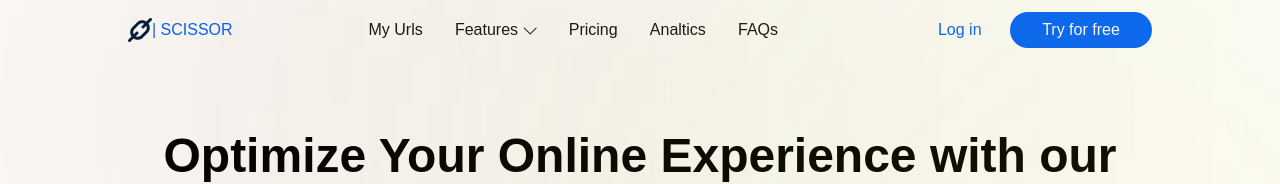
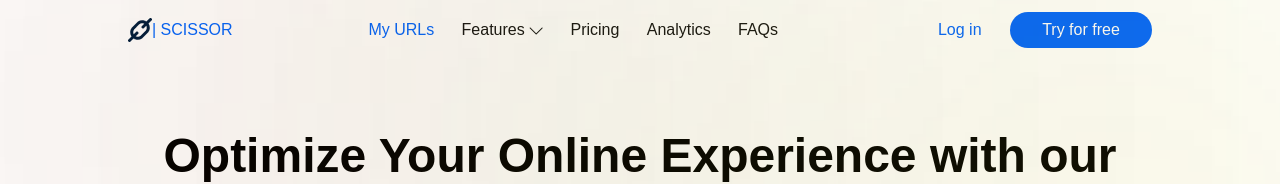
Before and after one commit to K-Honsu/Altschool-Assignment, a plain HTML site: page index.html in a window 1280 px wide. Shown: the top 184 px of the page. Drawn offline with Linux system fonts and the light colour scheme.

Commit message:
cleaned code:May the Force be With Us all

```diff
--- a/index.html
+++ b/index.html
@@ -18,13 +18,13 @@
       </a>
 
       <div class="links">
-        <a href="#">My Urls</a>
+        <a href="#" style="color: #0065fe">My URLs</a>
         <a href="#">
           Features
           <img src="./assets/Vector (1).png" alt="" />
         </a>
         <a href="#">Pricing </a>
-        <a href="#">Analtics</a>
+        <a href="#">Analytics</a>
         <a href="#">FAQs</a>
       </div>
 
```
